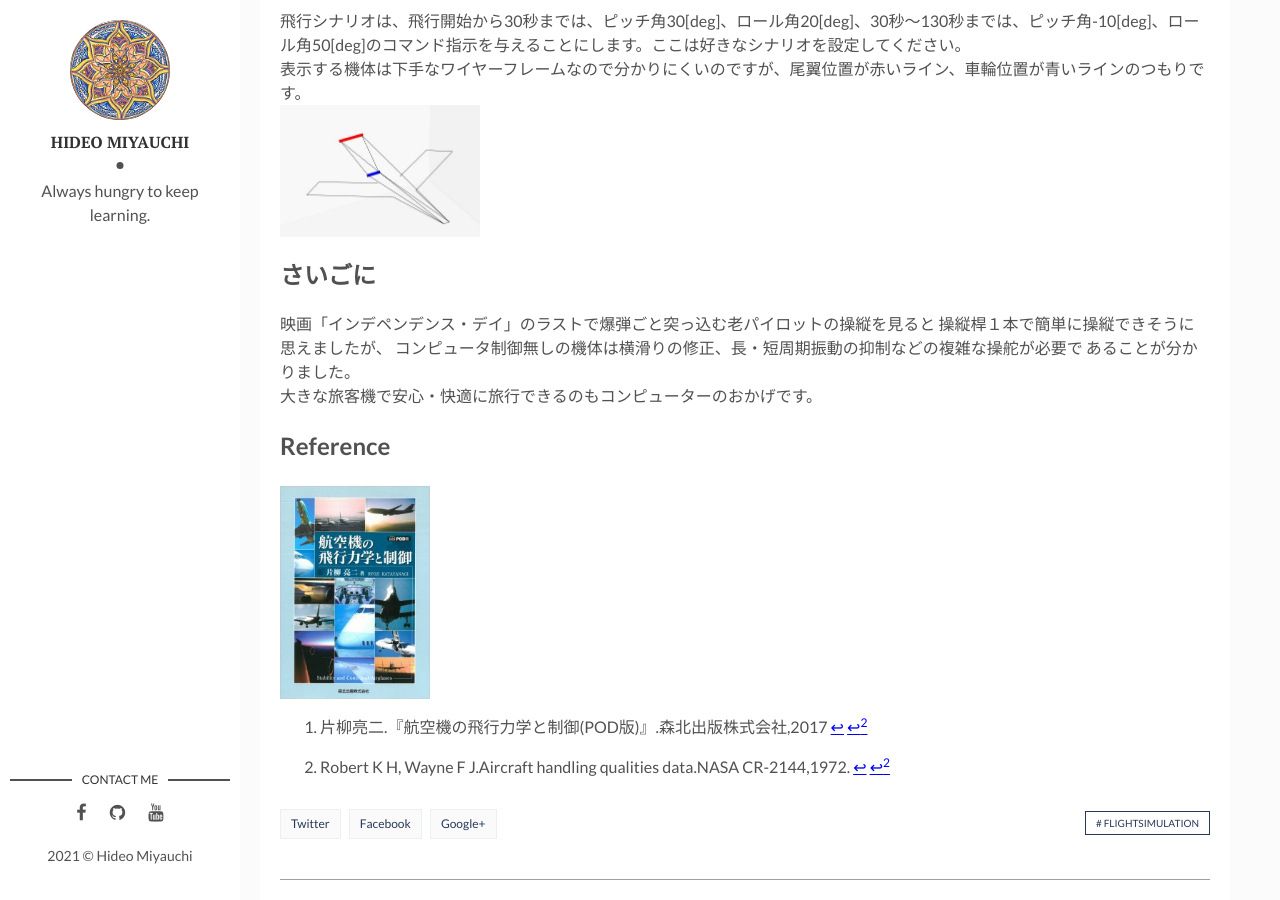
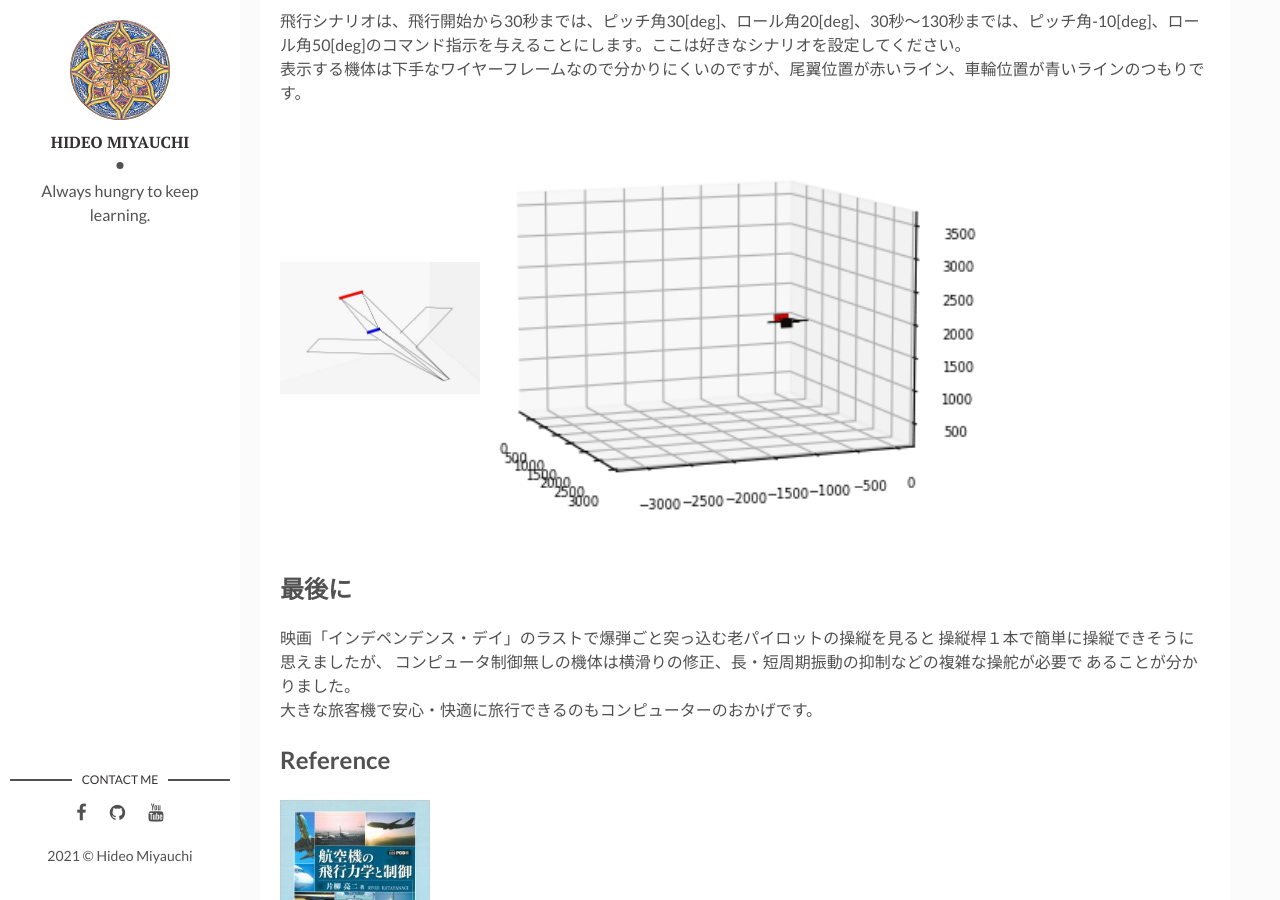
Before and after one commit to HideoMiyauchi/HideoMiyauchi.github.io, a Jekyll site: the page built from _posts/2021-04-09-Flight-Simulation.markdown, in a window 1280 px wide and 900 px high, scrolled down 4622 px. Built offline with Jekyll 4.4.1, drawn with Linux system fonts in a browser that asks for light colours.

Commit message:
add animation-gif of flight

```diff
--- a/_posts/2021-04-09-Flight-Simulation.markdown
+++ b/_posts/2021-04-09-Flight-Simulation.markdown
@@ -166,9 +166,10 @@ w
 表示する機体は下手なワイヤーフレームなので分かりにくいのですが、尾翼位置が赤いライン、車輪位置が青いラインのつもりです。
 <br>
 ![Destop View](/assets/img/20210405/figure2.jpg){: width="200" .right}
+![Destop View](/assets/img/20210405/FlightMove.gif){: width="500" .right}
 
 <!--*****************************************************-->
-## さいごに
+## 最後に
 映画「インデペンデンス・デイ」のラストで爆弾ごと突っ込む老パイロットの操縦を見ると
 操縦桿１本で簡単に操縦できそうに思えましたが、
 コンピュータ制御無しの機体は横滑りの修正、長・短周期振動の抑制などの複雑な操舵が必要で
```
Also changed, not shown: assets/img/20210405/FlightMove.gif (added).
